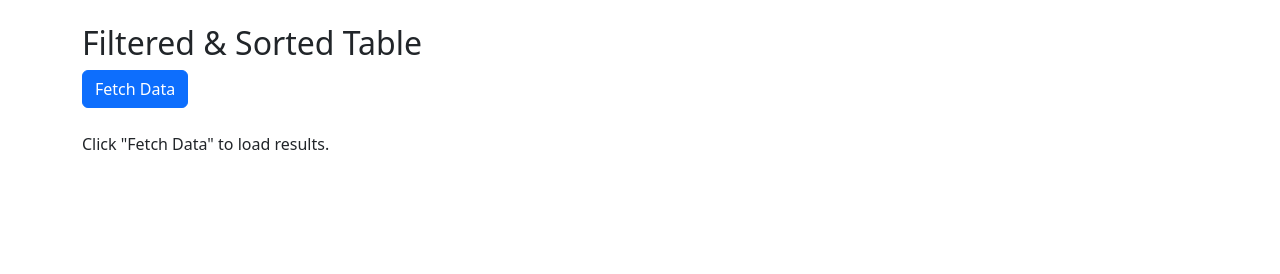
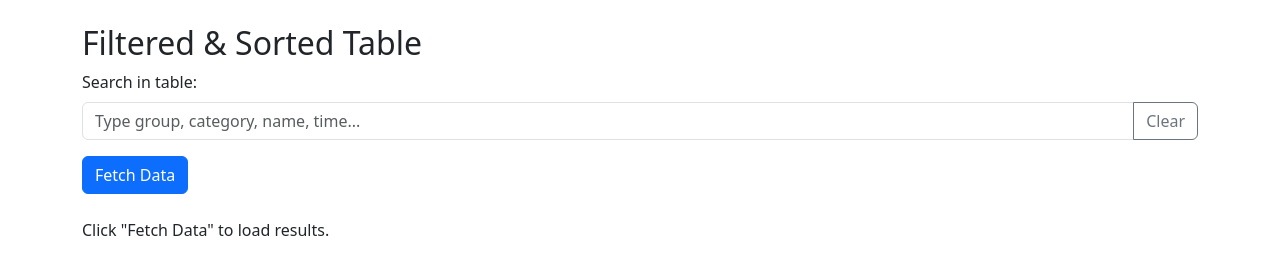
Before and after one commit to rohap/jt, a plain HTML site: page tables.html in a window 1280 px wide. Drawn offline with nearby package versions, Linux system fonts and the light colour scheme.

Commit message:
Enhance table with search functionality
Added a search input and clear button to filter table results.

```diff
--- a/tables.html
+++ b/tables.html
@@ -31,6 +31,13 @@
 <body class="container mt-4">
 
     <h2>Filtered & Sorted Table</h2>
+    <div class="mb-3">
+        <label for="searchInput" class="form-label">Search in table:</label>
+        <div class="input-group">
+            <input type="text" id="searchInput" class="form-control" placeholder="Type group, category, name, time..." autocomplete="off">
+            <button class="btn btn-outline-secondary" type="button" id="clearSearch">Clear</button>
+        </div>
+    </div>
     <button onclick="fetchAndMergeTables()" class="btn btn-primary">Fetch Data</button>
 
     <div id="filtered-results" class="mt-4">
```
